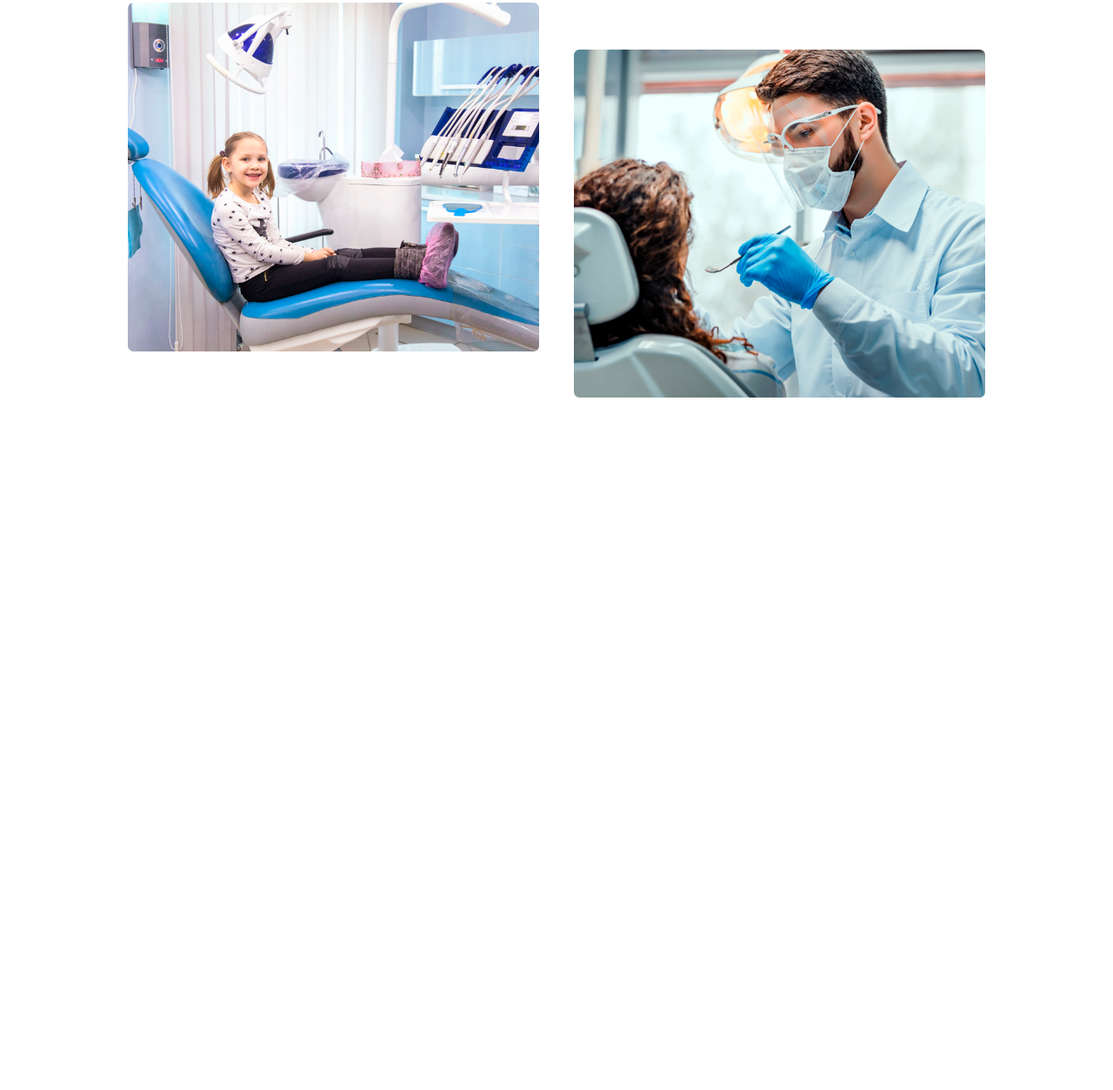
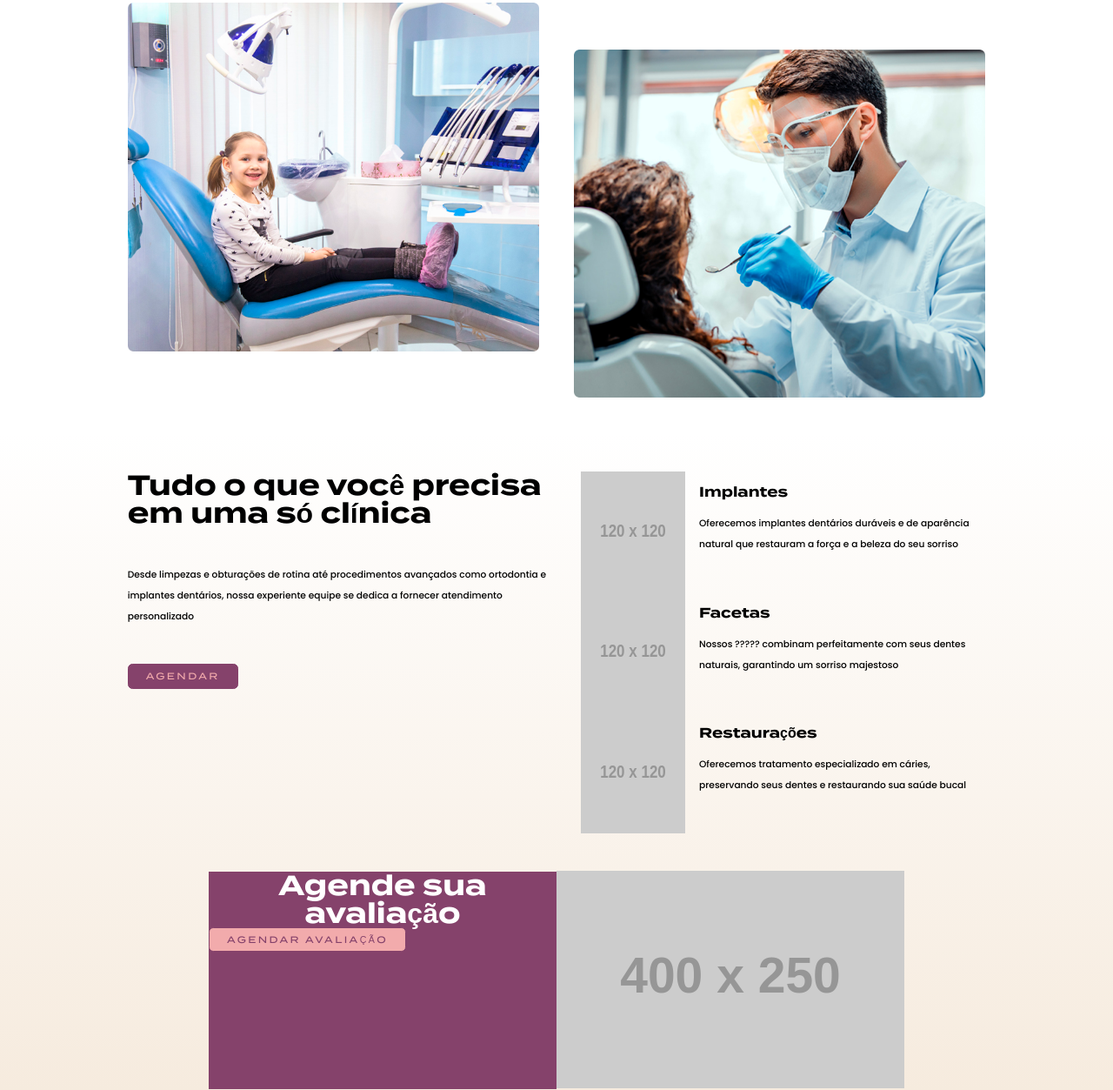
Before and after one commit to Marcelo2502/mb-odontologia, a website built with Parcel: page index.html in a window 1280 px wide. Shown: the part 1001-2254 px from the top of the page at 87% size. Before the commit the page ends 1458 px from the top, so only its background shows below. Built offline with nearby package versions, Linux system fonts and the light colour scheme; placeholder pictures from the web are drawn by us.

Commit message:
creating sections service and booking

```diff
--- a/index.html
+++ b/index.html
@@ -66,7 +66,8 @@
                 <h2 class="about__title">Experiência e excelência</h2>
 
                 <div class="about__info">
-                    <p class="about__text">De tratamento preventivo ã tratamentos avançados, nós trabalhamos para superar suas
+                    <p class="about__text">De tratamento preventivo ã tratamentos avançados, nós trabalhamos para
+                        superar suas
                         expectativas e te fazer sorrir de orelha a orelha</p>
 
                     <button class="about__button button">Serviços</button>
@@ -79,9 +80,69 @@
                 <img class="about__img" src="src/assets/images/gallery-2.png" alt="">
             </div>
         </div>
-
     </section>
 
+
+        <section class="service">
+            <div class="service__container container">
+
+                <div class="service__content">
+                    <h2 class="service__title">Tudo o que você precisa em uma só clínica</h2>
+                    <p class="service__text">Desde limpezas e obturações de rotina até procedimentos avançados como
+                        ortodontia e
+                        implantes dentários, nossa experiente equipe se dedica a fornecer atendimento personalizado</p>
+                    <button class="service__button button">Agendar</button>
+                </div>
+
+                <div class="service__description">
+
+                    <div class="service__data">
+                        <img class="service__img" src="https://placehold.co/120X120" alt="">
+                        <div class="data__text">
+                            <h3 class="service__sub-title">Implantes</h3>
+                            <p class="service__text">Oferecemos implantes dentários duráveis e de aparência natural que
+                                restauram a
+                                força e a beleza do seu sorriso</p>
+                        </div>
+                    </div>
+
+                    <div class="service__data">
+                        <img class="service__img" src="https://placehold.co/120X120" alt="">
+                        <div class="data__text">
+                            <h3 class="service__sub-title">Facetas</h3>
+                            <p class="service__text">Nossos ????? combinam perfeitamente com seus dentes naturais,
+                                garantindo um sorriso
+                                majestoso</p>
+                        </div>
+                    </div>
+
+                    <div class="service__data">
+                        <img class="service__img" src="https://placehold.co/120X120" alt="">
+                        <div class="data__text">
+                            <h3 class="service__sub-title">Restaurações</h3>
+                            <p class="service__text">Oferecemos tratamento especializado em cáries, preservando seus
+                                dentes
+                                e restaurando
+                                sua saúde bucal</p>
+                        </div>
+                    </div>
+                </div>
+
+            </div>
+
+            <div class="booking">
+                <div class="booking__grid">
+                    <h3 class="booking__title">Agende sua avaliação</h3>
+                        <button class="booking__button button">Agendar Avaliação</button>
+                </div>
+
+                <div>
+                    <img class="booking__image" src="https://placehold.co/400x250" alt="">
+                </div>
+
+            </div>
+
+        </section>
 
 </body>
 
--- a/src/styles/components/about.scss
+++ b/src/styles/components/about.scss
@@ -1,6 +1,7 @@
 .about{
 
     padding-top: $spacing-xxl;
+    padding-bottom: $spacing-xxl;
 
     &__content{
         display: flex;
--- /dev/null
+++ b/src/styles/components/booking.scss
@@ -0,0 +1,36 @@
+.booking{
+
+    display: flex;
+    align-items: center;
+    justify-content: center;
+    padding-top: $spacing-xxl;
+
+
+    &__grid{
+        background: $color-primary;
+        width: 400px;
+        height: 250px;
+    }
+
+    &__button{
+        background: $color-secondary;
+        color: $color-primary;
+
+        &:hover{
+            background: $color-primary;
+            color: $color-secondary;
+
+        }
+    }
+
+
+    &__title{
+        text-align: center;
+        color: $color-white;
+        font-family: $font-title;
+        font-size: $font-size-xxl;
+        font-weight: $font-weight-bold;
+    }
+
+
+}
--- /dev/null
+++ b/src/styles/components/service.scss
@@ -0,0 +1,59 @@
+.service{
+
+    grid-template-columns: vw(840);
+    background-image: linear-gradient(to top, $color-terciary, $color-white);
+    width: 100vw;
+
+    padding-top: $spacing-xxl;
+
+    &__container{
+        display: flex;
+    }
+
+    &__content{
+        display: flex;
+        align-items: flex-start;
+        justify-content: space-between;
+        margin-bottom: $spacing-xxl;
+        display: block;
+        max-width: vw(750);
+    }
+
+    &__description{
+        max-width: 48%;
+        display: flex;
+        align-items: center;
+        display: block;
+    }
+
+    &__data{
+        display: flex;
+        padding-left: $spacing-l;
+    }
+
+    &__title{
+        font-size: $font-size-xxl;
+        font-family: $font-title;
+        font-weight: $font-weight-bold;
+        margin-bottom: $spacing-xxl;
+    }
+
+    &__sub-title{
+        font-size: $font-size-xl;
+        font-family: $font-title;
+        font-weight: $font-weight-bold;
+        padding: $spacing-m 0;
+    }
+
+    &__text{
+        line-height: vw(36);
+        padding-bottom: $spacing-xxl;
+    }
+
+    &__img{
+        padding-right: $spacing-m;
+    }
+
+
+
+}
--- a/src/styles/index.scss
+++ b/src/styles/index.scss
@@ -9,3 +9,5 @@
 @import 'components/button';
 @import 'components/hero.scss';
 @import 'components/about.scss';
+@import 'components/service.scss';
+@import 'components/booking.scss';
```
